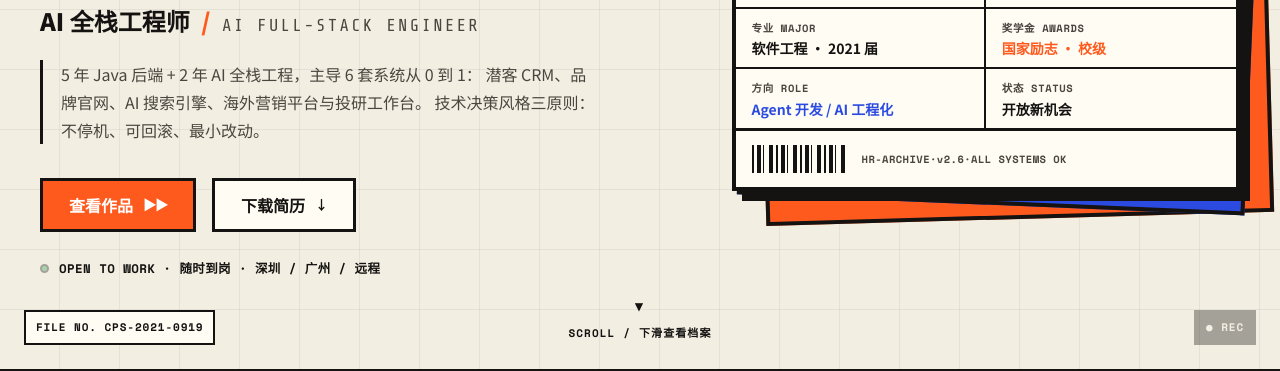
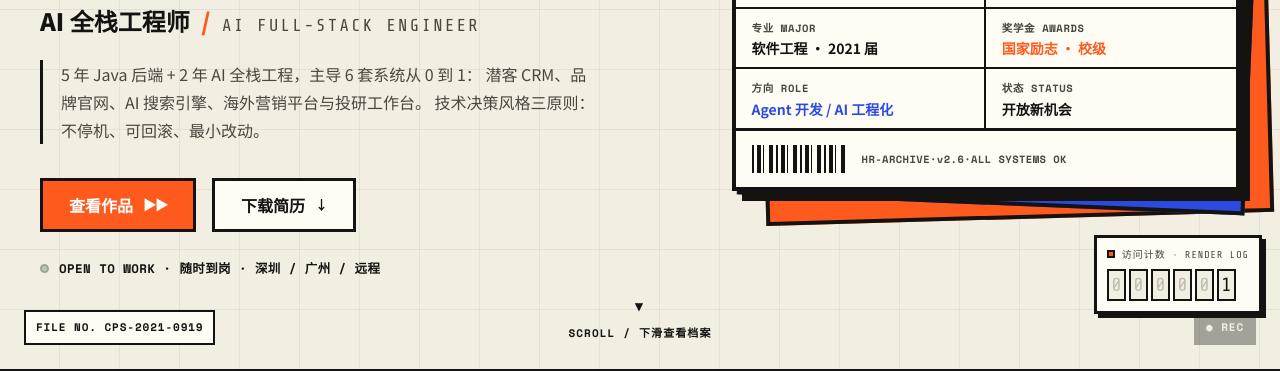
Before and after one commit to shenge-work/shenge-work.github.io, a plain HTML site: page index.html in a window 1280 px wide. Shown: the part 468-839 px from the top of the page. Drawn offline with nearby package versions, Linux system fonts and the light colour scheme.

Commit message:
feat: 新增访问计数器（右下角复古里程表，localStorage 累计）

```diff
--- a/css/style.css
+++ b/css/style.css
@@ -1555,3 +1555,59 @@ button { font-family: inherit; cursor: pointer; }
   .reveal { opacity: 1; transform: none; }
   .marquee-track { animation: none; }
 }
+
+/* ══════════════ 访问计数器 · 复古里程表（右下角） ══════════════
+   原理：页面每次渲染触发 JS 累计计数并写入 localStorage，
+   跨会话保留，间接反映该页面的历史访问热度（各设备独立计数） */
+.hit-counter {
+  position: fixed;
+  right: 18px;
+  bottom: 18px;
+  z-index: 90; /* 低于模态框(200)/Toast(300)，打开详情时被遮罩自然覆盖 */
+  background: var(--card);
+  border: var(--border);
+  box-shadow: var(--shadow-sm);
+  padding: 8px 10px 10px;
+  user-select: none;
+  cursor: default;
+}
+.hit-counter-head {
+  display: flex;
+  align-items: center;
+  gap: 7px;
+  font-family: var(--font-tech);
+  font-size: 10px;
+  letter-spacing: .1em;
+  color: var(--ink-soft);
+  white-space: nowrap;
+  margin-bottom: 6px;
+}
+.hit-counter-dot {
+  width: 8px;
+  height: 8px;
+  background: var(--orange);
+  border: 2px solid var(--ink);
+  flex: none;
+  animation: hitBlink 2.2s steps(1, end) infinite;
+}
+@keyframes hitBlink { 0%, 55% { opacity: 1; } 56%, 100% { opacity: .2; } }
+.hit-counter-digits { display: flex; gap: 3px; }
+.hit-digit {
+  font-family: var(--font-tech);
+  font-size: 19px;
+  line-height: 1;
+  min-width: 19px;
+  text-align: center;
+  color: var(--ink);
+  background: var(--paper);
+  border: 2px solid var(--ink);
+  padding: 5px 0 4px;
+}
+.hit-digit.dim { color: rgba(20, 19, 17, .22); } /* 前导零淡化，仿真实里程表 */
+
+@media (max-width: 640px) {
+  .hit-counter { right: 12px; bottom: 12px; padding: 6px 8px 8px; }
+  .hit-counter-head { font-size: 9px; margin-bottom: 5px; }
+  .hit-digit { font-size: 16px; min-width: 16px; padding: 4px 0 3px; }
+}
+@media print { .hit-counter { display: none; } }
--- a/js/main.js
+++ b/js/main.js
@@ -287,4 +287,77 @@
     });
   });
 
+  /* ── 9. 访问计数器（页面渲染触发 · localStorage 本机累计）──
+     原理：本脚本随首页渲染执行，每次渲染即累计 +1 并写入
+     localStorage，跨会话保留，间接反映页面历史访问热度。
+     说明：静态站点无后端，localStorage 按设备独立计数；
+     组件由 JS 注入 DOM，无 JS 环境不渲染。 */
+  var hitWidget = document.createElement('div');
+  hitWidget.className = 'hit-counter';
+  hitWidget.id = 'hitCounter';
+  hitWidget.title = '本设备页面渲染累计（localStorage 独立计数）';
+  hitWidget.setAttribute('role', 'status');
+  hitWidget.innerHTML =
+    '<div class="hit-counter-head">' +
+      '<span class="hit-counter-dot" aria-hidden="true"></span>' +
+      '<span>访问计数 · RENDER LOG</span>' +
+    '</div>' +
+    '<div class="hit-counter-digits" id="hitCounterDigits" aria-hidden="true"></div>';
+  document.body.appendChild(hitWidget);
+
+  (function () {
+    var KEY = 'shenge_portfolio_render_count';
+    var store = null;
+    try {
+      localStorage.setItem('__hc_probe', '1');
+      localStorage.removeItem('__hc_probe');
+      store = localStorage;
+    } catch (e) { store = null; } /* 隐私模式等场景：仅本次会话内存计数 */
+    var count = 1;
+    if (store) {
+      count = parseInt(store.getItem(KEY) || '0', 10);
+      if (isNaN(count) || count < 0) count = 0;
+      count += 1;
+      try { store.setItem(KEY, String(count)); } catch (e) {}
+    }
+    hitWidget.setAttribute('aria-label', '本设备累计渲染 ' + count + ' 次');
+
+    var digitsWrap = document.getElementById('hitCounterDigits');
+    function render(n) {
+      var str = String(n);
+      var len = Math.max(6, str.length);
+      while (str.length < len) str = '0' + str;
+      while (digitsWrap.children.length < len) {
+        var cell = document.createElement('span');
+        cell.className = 'hit-digit';
+        digitsWrap.appendChild(cell);
+      }
+      var firstSig = -1;
+      for (var s = 0; s < len; s++) {
+        if (str.charAt(s) !== '0') { firstSig = s; break; }
+      }
+      if (firstSig === -1) firstSig = len - 1; /* 全零时仅亮末位 */
+      for (var i = 0; i < len; i++) {
+        var d = digitsWrap.children[i];
+        d.textContent = str.charAt(i);
+        d.classList.toggle('dim', i < firstSig);
+      }
+    }
+
+    var reduceMotion = window.matchMedia &&
+      window.matchMedia('(prefers-reduced-motion: reduce)').matches;
+    if (reduceMotion) { render(count); return; }
+    /* 里程表滚动入场：从 count - 24 起滚至 count */
+    var from = Math.max(0, count - 24);
+    var t0 = null, DUR = 900;
+    function tick(ts) {
+      if (t0 === null) t0 = ts;
+      var p = Math.min((ts - t0) / DUR, 1);
+      var eased = 1 - Math.pow(1 - p, 3);
+      render(Math.round(from + (count - from) * eased));
+      if (p < 1) requestAnimationFrame(tick);
+    }
+    requestAnimationFrame(tick);
+  })();
+
 })();
```
